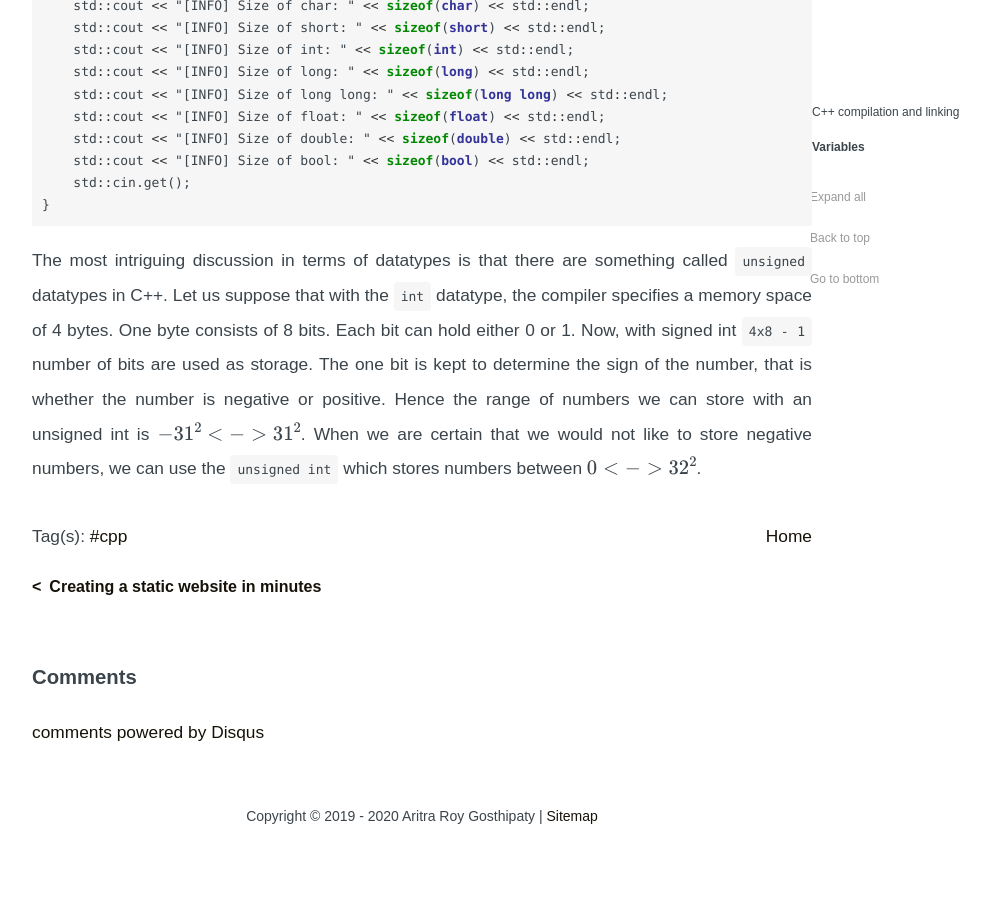
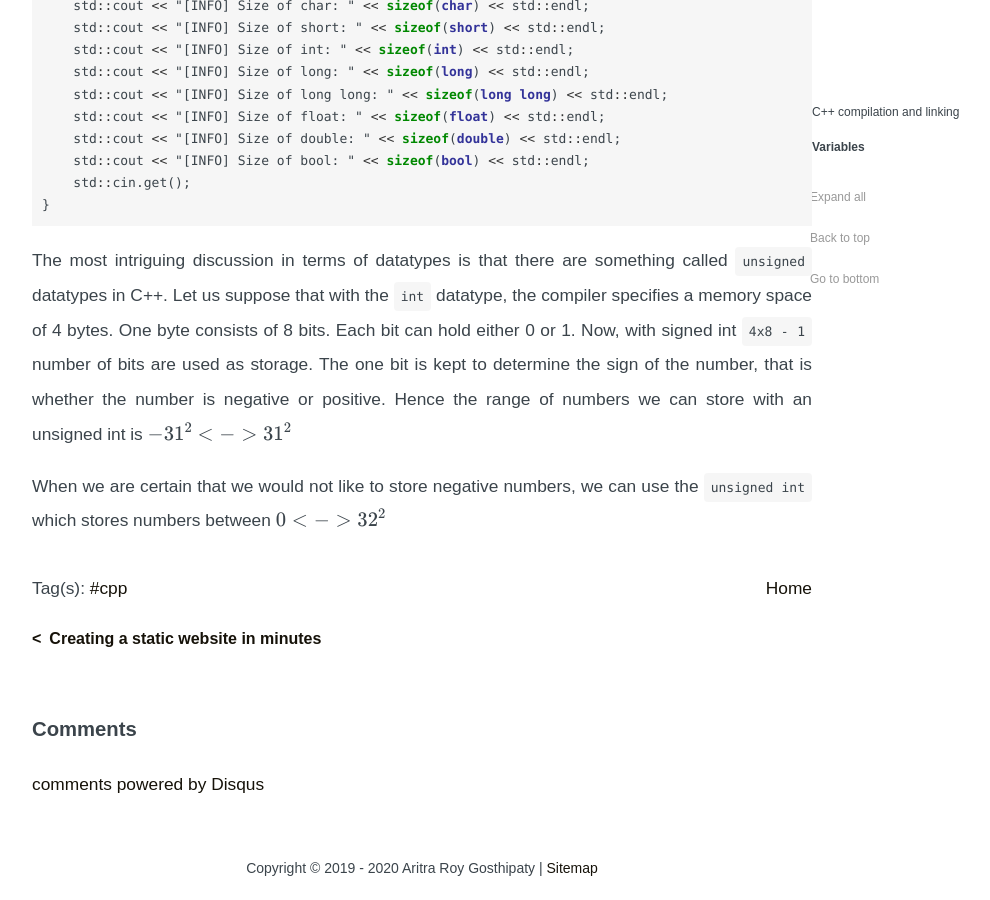
Before and after one commit to ariG23498/ariG23498.github.io, a Jekyll site: the page built from _posts/2020-06-25-Cpp-Progress.md, in a window 1280 px wide and 900 px high, scrolled down 3633 px. Shown: the whole window, without its empty margins (218-1208 px from the left). Built offline with Jekyll 4.4.1, drawn with Linux system fonts in a browser that asks for light colours; formulas are drawn with MathJax 3; comment, search, counter and statistics services are not loaded; before the commit the page ends 4481 px from its top, so only the background shows below that.

Commit message:
changes in math

````diff
--- a/_posts/2020-06-25-Cpp-Progress.md
+++ b/_posts/2020-06-25-Cpp-Progress.md
@@ -128,4 +128,12 @@ int main(){
 }
 ```
 
-The most intriguing discussion in terms of datatypes is that there are something called `unsigned` datatypes in C++. Let us suppose that with the `int` datatype, the compiler specifies a memory space of 4 bytes. One byte consists of 8 bits. Each bit can hold either 0 or 1. Now, with signed int `4x8 - 1` number of bits are used as storage. The one bit is kept to determine the sign of the number, that is whether the number is negative or positive. Hence the range of numbers we can store with an unsigned int is $$ -31^2 <-> 31^2 $$. When we are certain that we would not like to store negative numbers, we can use the `unsigned int` which stores numbers between $$ 0 <-> 32^2 $$.
+The most intriguing discussion in terms of datatypes is that there are something called `unsigned` datatypes in C++. Let us suppose that with the `int` datatype, the compiler specifies a memory space of 4 bytes. One byte consists of 8 bits. Each bit can hold either 0 or 1. Now, with signed int `4x8 - 1` number of bits are used as storage. The one bit is kept to determine the sign of the number, that is whether the number is negative or positive. Hence the range of numbers we can store with an unsigned int is
+$$
+-31^2 <-> 31^2
+$$
+
+When we are certain that we would not like to store negative numbers, we can use the `unsigned int` which stores numbers between
+$$
+0 <-> 32^2
+$$
````
